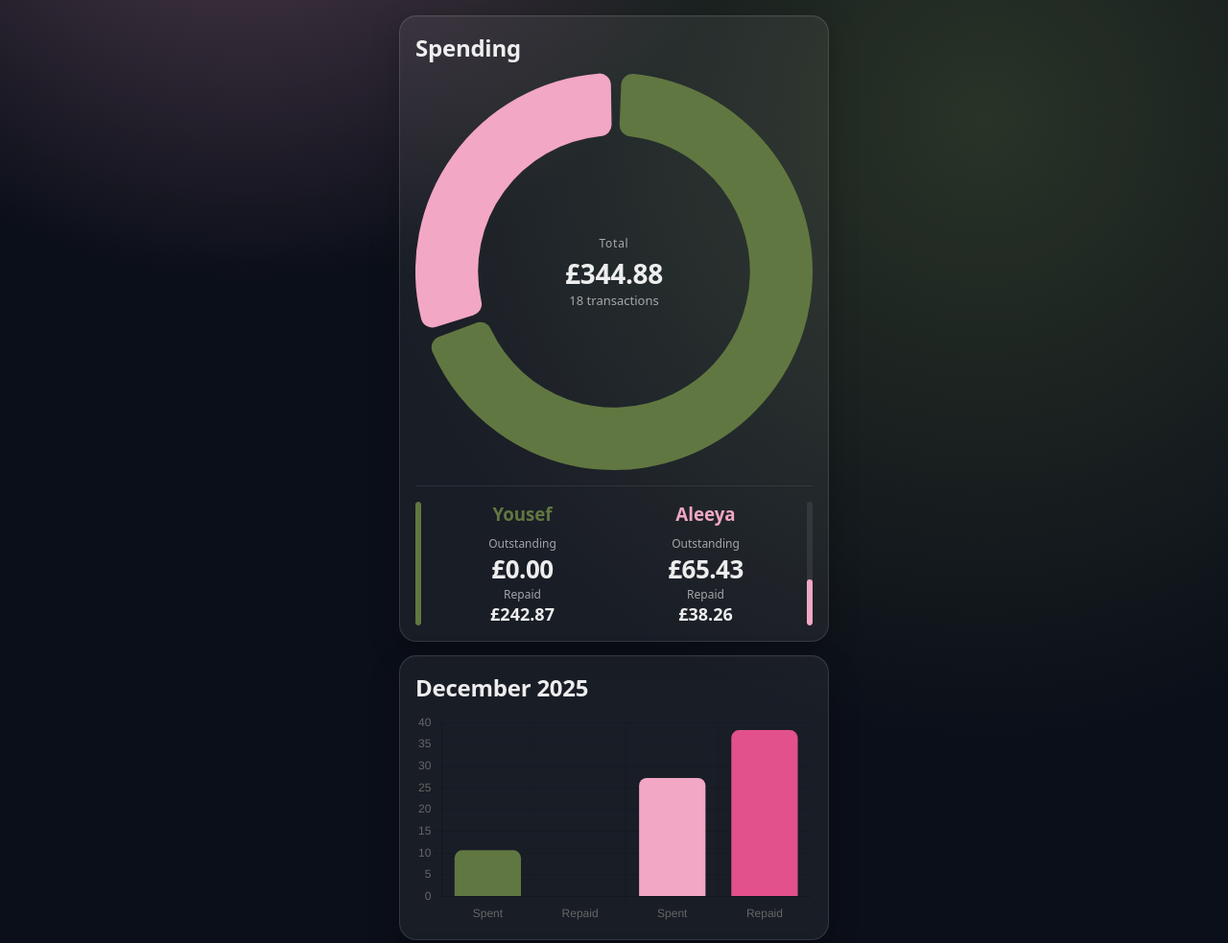
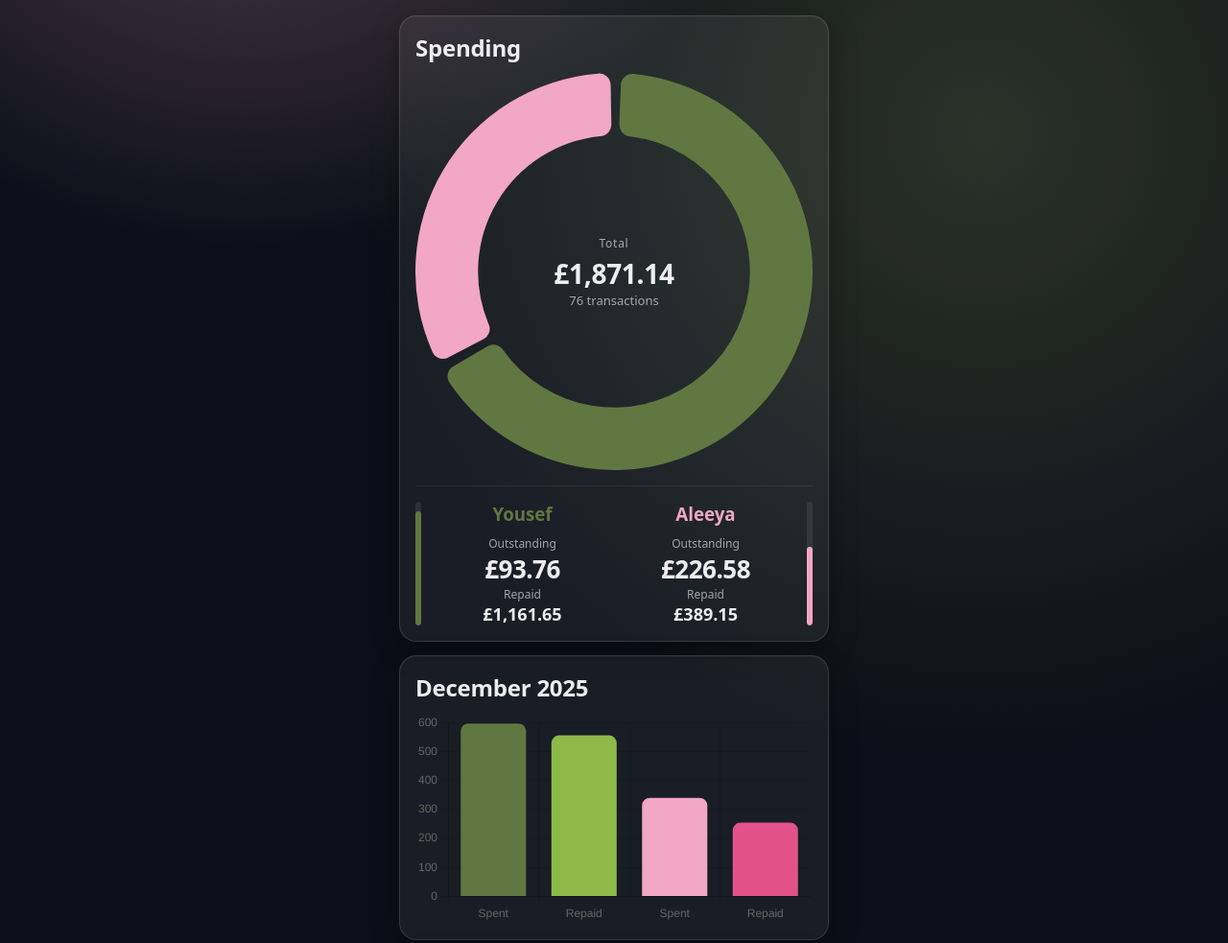
Before and after one commit to tomsharples1/amex-split-tracker, a plain HTML site: page index.html in a window 1280 px wide. Shown: the top 983 px of the page at 96% size. Drawn offline with nearby package versions, Linux system fonts and the light colour scheme.

Commit message:
bugs bugs bugs

```diff
--- a/index.html
+++ b/index.html
@@ -398,9 +398,18 @@ const displayType = type =>
 
 const parseDate = s => {
   if (!s) return null;
+
+  // Handle DD/MM/YYYY
+  const m = String(s).match(/^(\d{1,2})\/(\d{1,2})\/(\d{4})$/);
+  if (m) {
+    const [_, d, mo, y] = m;
+    return new Date(y, mo - 1, d);
+  }
+
   const d = new Date(s);
   return isNaN(d) ? null : d;
 };
+
 
 /* ---------- CSV normalisation (headers only) ---------- */
 function normaliseHeader(header){
```
